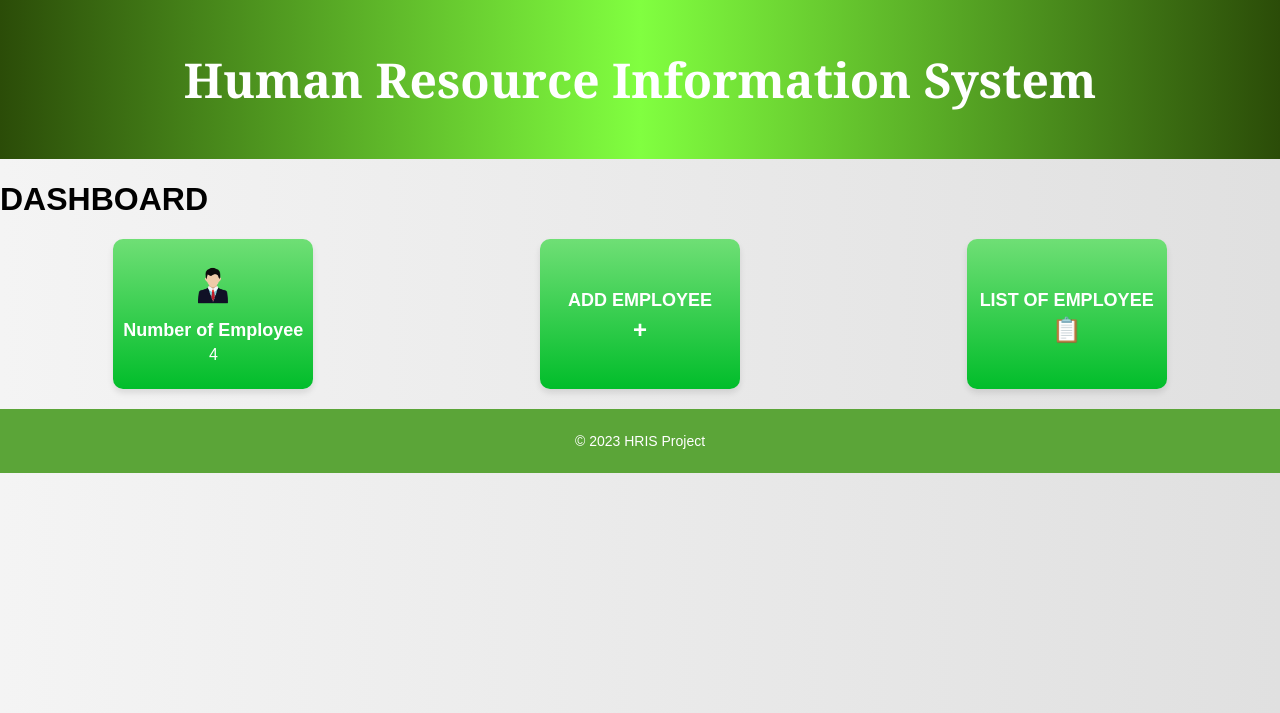
After one commit to bertgarcia/hris, a PHP site: page /frontend/views/index.php in a window 1280 px wide. The commit adds this page. Shown: the top 713 px of the page. Run offline with PHP 8.4, Linux system fonts and the light colour scheme; data comes from the database, SQL or seed files in the repository; some libraries are stand-ins or nearby versions.

Commit message:
Initial Commit

```diff
--- a/hris-project/frontend/css/styles.css
+++ b/hris-project/frontend/css/styles.css
@@ -14,12 +14,14 @@ body {
 
 /* Header styling */
 header {
-    background-color: #6cb45a;
+    background: rgb(43,76,8);
+    background: linear-gradient(90deg, rgba(43,76,8,1) 0%, rgba(129,255,64,1) 50%, rgba(43,76,8,1) 100%);
     color: #ffffff;
     padding: 15px 0;
     text-align: center;
     font-size: 24px;
     font-weight: bold;
+    font-family: Georgia, serif;
 }
 
 /* Navigation styling */
@@ -29,7 +31,6 @@ nav ul {
     margin: 0;
     display: flex;
     justify-content: center;
-    background-color: #495057;
 }
 
 nav ul li {
@@ -45,8 +46,9 @@ nav ul li a {
 }
 
 nav ul li a:hover {
-    background-color: #6c757d;
+    background-color: #468d56;
     border-radius: 4px;
+    opacity: 0.4;
 }
 
 /* Container styling */
@@ -240,7 +242,7 @@ table button:nth-child(2):hover {
 footer {
     text-align: center;
     padding: 10px 0;
-    background-color: #343a40;
+    background-color: rgb(91, 165, 56);
     color: #ffffff;
     font-size: 14px;
     margin-top: 20px;
@@ -256,3 +258,48 @@ footer {
         padding: 8px;
     }
 }
+
+/* Dashboard and Card Styling */
+.dashboard {
+    display: flex;
+    justify-content: space-around;
+    margin: 20px 0;
+}
+
+.card {
+    width: 200px;
+    height: 150px;
+    background: linear-gradient(to bottom, #6fdf75, #01bd2a);
+    color: white;
+    text-align: center;
+    border-radius: 10px;
+    box-shadow: 0 4px 6px rgba(0, 0, 0, 0.1);
+    display: flex;
+    flex-direction: column;
+    justify-content: center;
+    align-items: center;
+    cursor: pointer;
+    transition: transform 0.3s, box-shadow 0.3s;
+}
+
+.card:hover {
+    transform: translateY(-5px);
+    box-shadow: 0 6px 10px rgba(0, 0, 0, 0.2);
+}
+
+.card img {
+    width: 40px;
+    height: 40px;
+    margin-bottom: 10px;
+}
+
+.card h3 {
+    font-size: 18px;
+    margin: 5px 0;
+}
+
+.card p {
+    font-size: 24px;
+    font-weight: bold;
+    margin: 0;
+}
--- a/hris-project/frontend/views/employee-list.html
+++ b/hris-project/frontend/views/employee-list.html
@@ -11,7 +11,7 @@
         <h1>Human Resource Information System</h1>
         <nav>
             <ul>
-                <li><a href="index.html">Home</a></li>
+                <li><a href="index.php">Home</a></li>
                 <li><a href="employee.html">Add-Employees</a></li>
                 <li><a href="employee-list.html">Employee-List</a></li>
             </ul>
--- a/hris-project/frontend/views/employee.html
+++ b/hris-project/frontend/views/employee.html
@@ -11,7 +11,7 @@
         <h1>Human Resource Information System</h1>
         <nav>
             <ul>
-                <li><a href="index.html">Home</a></li>
+                <li><a href="index.php">Home</a></li>
                 <li><a href="employee.html">Add Employee</a></li>
                 <li><a href="employee-list.html">Employee-List</a></li>
             </ul>
--- /dev/null
+++ b/hris-project/frontend/views/index.php
@@ -0,0 +1,54 @@
+<?php
+    include '../../backend/config/database.php';
+    ?>
+
+
+<!DOCTYPE html>
+<html lang="en">
+<head>
+    <meta charset="UTF-8">
+    <meta name="viewport" content="width=device-width, initial-scale=1.0">
+    <title>HRIS - Employee Management</title>
+    <link rel="stylesheet" href="../css/styles.css">
+</head>
+<body>
+    <header>
+        <h1>Human Resource Information System</h1>
+    </header>
+    <main>
+         <h1>DASHBOARD</h1>
+        <div id="dashboard" class="dashboard">
+            <div class="card">
+                <img src="../images/avatar.png" alt="Employee Icon">
+                <h3>Number of Employee</h3>
+                <?php
+                    $sql = "SELECT * FROM employees";
+                    $result = mysqli_query($conn, $sql);
+                    if(mysqli_num_rows($result) > 0) {
+                        $row = mysqli_fetch_assoc($result);
+                       $employee_count = mysqli_num_rows($result);
+                       echo $employee_count;
+                    }
+                    else {
+                        echo "0";
+                    }
+
+                ?>
+            </div>
+            <div class="card" onclick="location.href='employee.html'">
+                <h3>ADD EMPLOYEE</h3>
+                <p>+</p>
+            </div>
+            <div class="card" onclick="location.href='employee-list.html'">
+                <h3>LIST OF EMPLOYEE</h3>
+                <p>📋</p>
+            </div>
+        </div>
+        <div id="employee-list"></div>
+    </main>
+    <footer>
+        <p>&copy; 2023 HRIS Project</p>
+    </footer>
+    <script src="../js/scripts.js"></script>
+</body>
+</html>
```
Also changed, not shown: hris-project/frontend/views/index.html (deleted, +0 -33 lines), hris.sql (added, +175 -0 lines), test_db_connection.php (deleted, +0 -8 lines), try.html (added, +28 -0 lines), hris-project/frontend/images/avatar.png (added), 1 other file.
